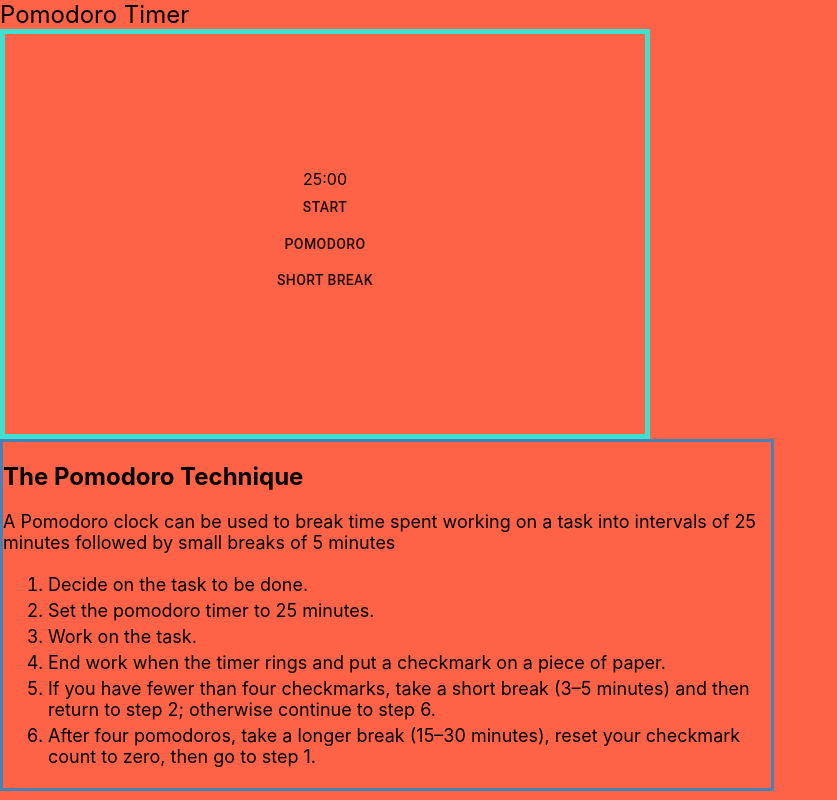
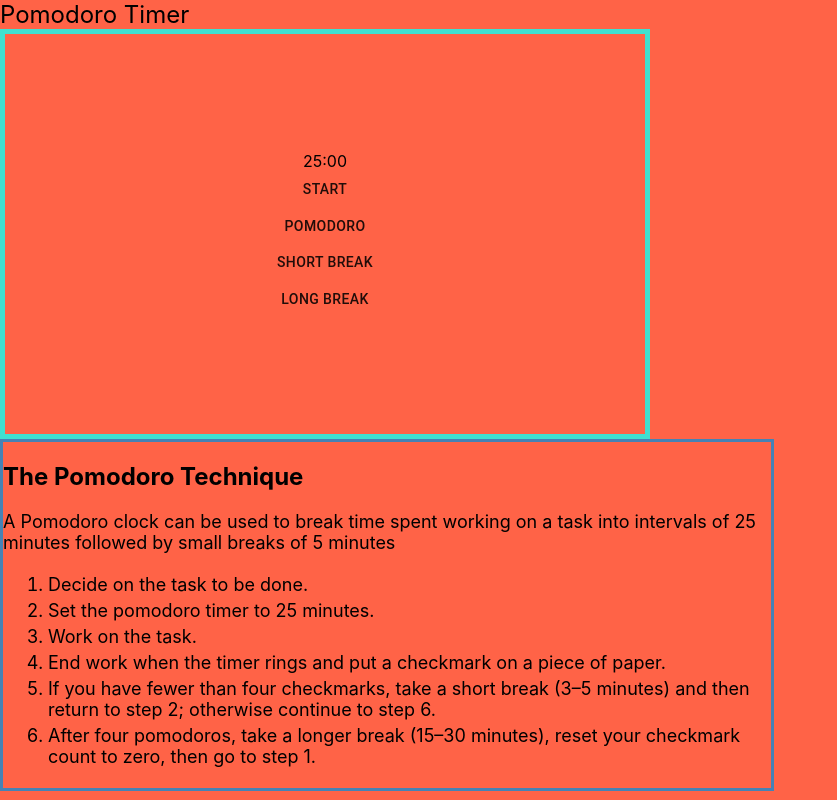
Before and after one commit to vp684/dev-pomodoro, a React (Create React App) app: page / in a window 1280 px wide. Shown: the whole page, without its empty margins (0-837 px from the left). Built offline with nearby package versions, Linux system fonts and the light colour scheme.

Commit message:
long break

```diff
--- a/src/comps/clock/Clock.js
+++ b/src/comps/clock/Clock.js
@@ -57,8 +57,7 @@ function Clock() {
             <Button onClick={toggleTimer}>{pause ? "Start": "Pause"}</Button>
             <Button onClick={()=>{changeMins(25)}}>Pomodoro</Button>
             <Button onClick={()=>{changeMins(5)}}>Short Break</Button>
-
-
+            <Button onClick={()=>{changeMins(20)}}>Long Break</Button>
         </div>
     )
 }
```
